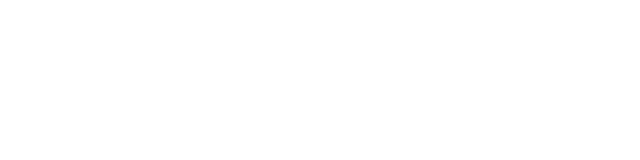
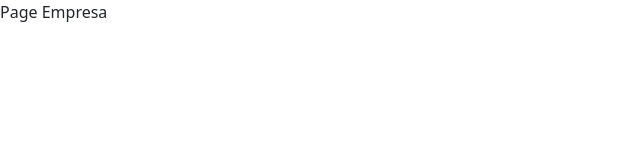
Before and after one commit to EriksJunior/Project_Nota, a React (Vite) app: page /Company in a window 1280 px wide. Before the commit this address had no page. Shown: the top 160 px of the page, without its empty margins (0-640 px from the left). Built offline with nearby package versions, Linux system fonts and the light colour scheme.

Commit message:
feat: adicionado a rota da company

```diff
--- /dev/null
+++ b/src/page/Company/index.tsx
@@ -0,0 +1,7 @@
+export function Company(){
+  return (
+    <>
+      Page Empresa
+    </>
+  )
+}
--- a/src/page/Home/index.tsx
+++ b/src/page/Home/index.tsx
@@ -1,6 +1,4 @@
 import {Navegation} from '../../components/Navegation/index'
-
-
 
 export function Home(){
   return(
--- a/src/routes/index.tsx
+++ b/src/routes/index.tsx
@@ -1,11 +1,13 @@
 import { BrowserRouter, Routes, Route } from "react-router-dom";
 import { Home } from "../page/Home";
+import { Company } from "../page/Company";
 
 export function AppRoutes() {
   return (
     <BrowserRouter>
       <Routes>
         <Route path="/" element={<Home />}></Route>
+        <Route path="/Company" element={<Company />}></Route>
       </Routes>
     </BrowserRouter>
   )
```
Also changed, not shown: src/components/Search/index.tsx (added, +7 -0 lines), src/components/Settings/index.tsx (deleted, +0 -7 lines).
